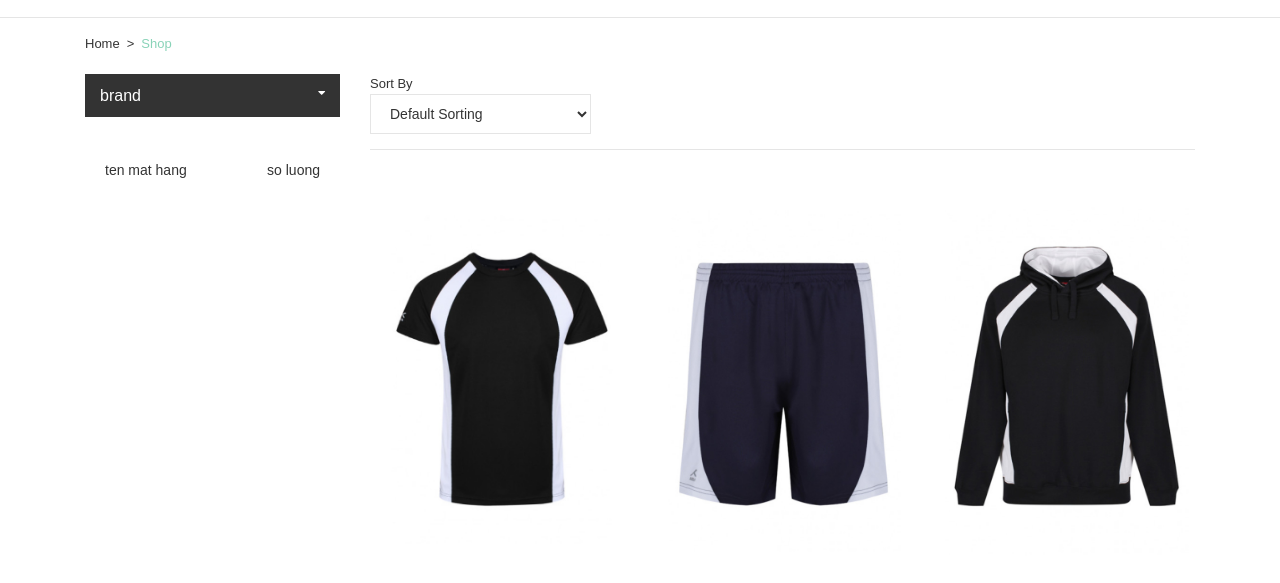
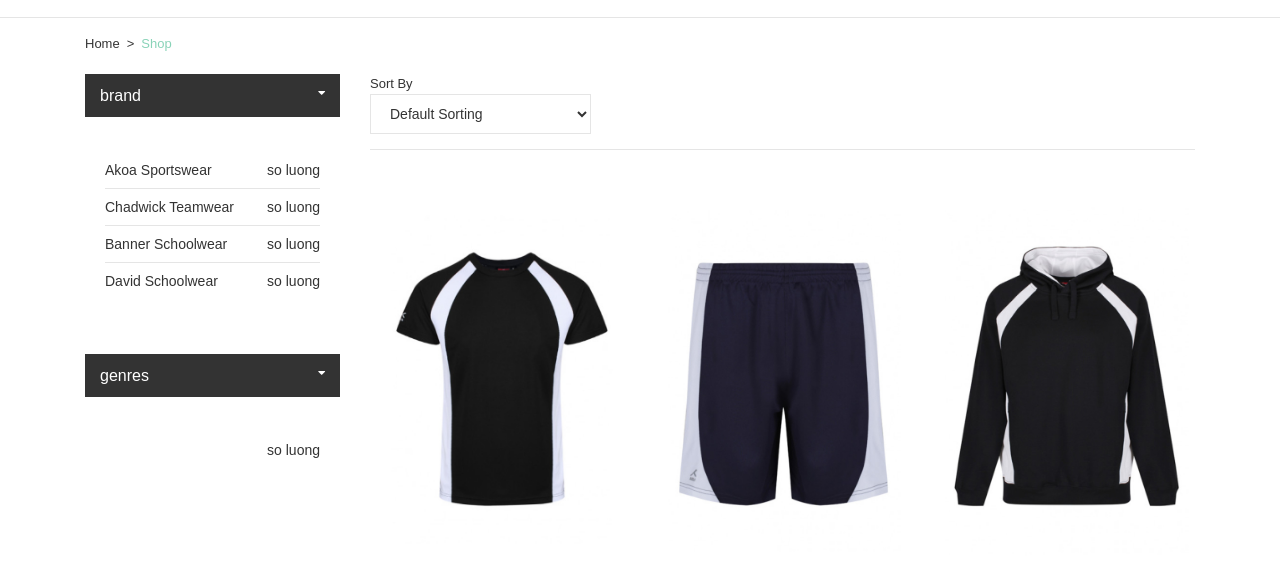
Before and after one commit to tlee2210/Myproject, a website: page index.html at #!/productdetails in a window 1280 px wide. Shown: the part 210-793 px from the top of the page. Drawn offline with nearby package versions, Linux system fonts and the light colour scheme; a web font is replaced by a local one.

Commit message:
Update productdetails.html

```diff
--- a/productdetails.html
+++ b/productdetails.html
@@ -93,14 +93,23 @@
 
                         <!-- Widgets -->
                         <div class="col-lg-3 order-2 order-lg-1">
-                            <div class="widgets">
+                            <div class="widgets" ng-controller="menuCtrl">
+
+                                <aside class="single-widget widget-categories" >
+                                    <h6 class="widget-title">brand</h6>
+                                    <ul>
+                                        <li ng-repeat="brands in brandslist"><a href="#">{{brands.Name}} <span>so luong</span></a></li>
+                                    </ul>
+                                </aside>
 
                                 <aside class="single-widget widget-categories">
-                                    <h6 class="widget-title">brand</h6>
+                                    <h6 class="widget-title">genres</h6>
                                     <ul>
-                                        <li><a href="shop-right-sidebar.html">ten mat hang <span>so luong</span></a></li>
+                                        <li><a href="#">{{brands.include.include1.Name}} <span>so luong</span></a></li>
                                     </ul>
                                 </aside>
+
+
 
                                 <!-- <aside class="single-widget widget-size">
                                     <h6 class="widget-title">SIZE</h6>
```
